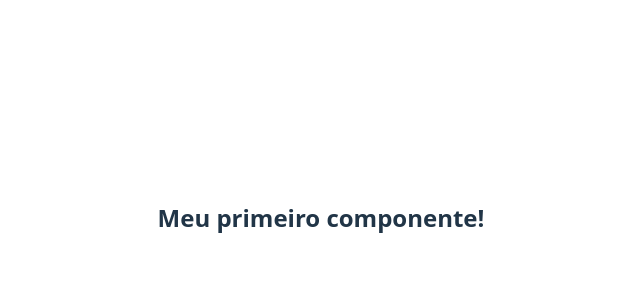
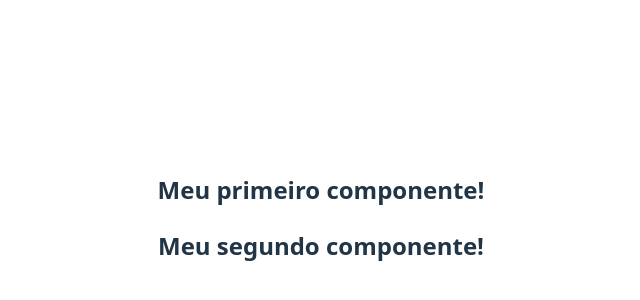
Before and after one commit to Monteiro1000/tecnico-ti, a React (Vite) app in the folder projet0_node/aulacomponentes/aula-componente/: page / in a window 1280 px wide. Shown: the part 182-482 px from the top of the page, without its empty margins (319-959 px from the left). Built offline with nearby package versions, Linux system fonts and the light colour scheme.

Commit message:
Mais um arquivo em react

```diff
--- a/projet0_node/aulacomponentes/aula-componente/src/App.jsx
+++ b/projet0_node/aulacomponentes/aula-componente/src/App.jsx
@@ -4,6 +4,7 @@ import viteLogo from '/vite.svg'
 import './App.css'
 import FirstComponent from './Componentes/FirstComponet'
 import './Componentes/FirstComponet'
+import SecondComponent from './Componentes/secondcomponent'
 
 function App() {
   const [count, setCount] = useState(0)
@@ -12,7 +13,9 @@ function App() {
     <div >
 
       <FirstComponent></FirstComponent>
+      <SecondComponent></SecondComponent>
     </div>
+
   )
 }
 
--- /dev/null
+++ b/projet0_node/aulacomponentes/aula-componente/src/Componentes/Secondcomponent.jsx
@@ -0,0 +1,9 @@
+const SecondComponent = () => {
+    return (
+        <div>
+            <h2>Meu segundo componente!</h2>
+        </div>
+    );
+};
+
+export default SecondComponent
```
